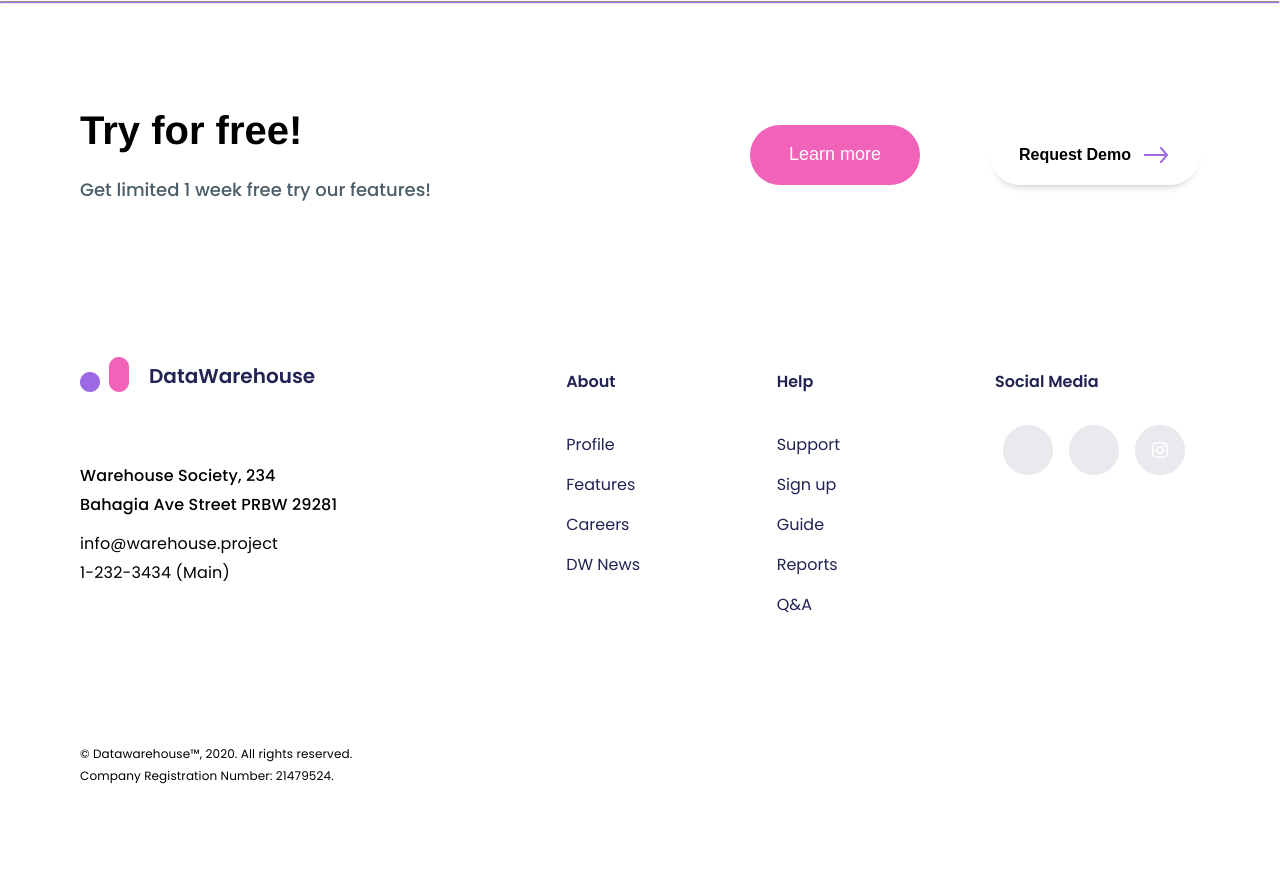
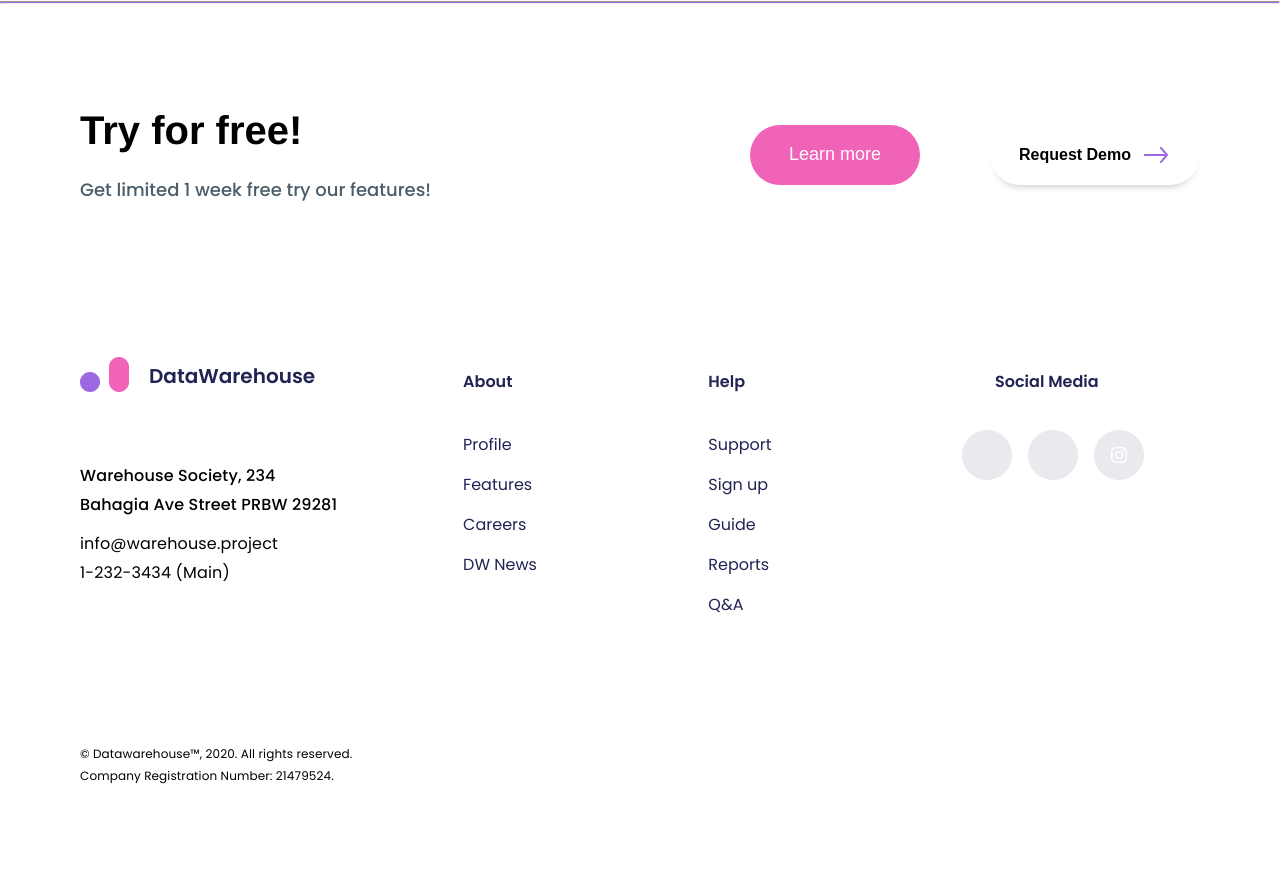
Before and after one commit to M-skyi/SLAB-SHOP.io, a plain HTML site: page index.html in a window 1280 px wide. Shown: the part 3679-4561 px from the top of the page. Drawn offline with nearby package versions, Linux system fonts and the light colour scheme.

Commit message:
add footer

```diff
--- a/index.html
+++ b/index.html
@@ -193,7 +193,7 @@
         <footer>
             <div class="container">
                 <div class="row">
-                    <div class="col-xl-6 col-sm-12">
+                    <div class="col-xl-6 col-sm-12 col-md-5">
                         <div class="headline-features headline-footer">
                             Try for free!
                         </div>
@@ -201,7 +201,7 @@
                             Get limited 1 week free try our features!
                         </div>
                     </div>
-                    <div class="col-xl-6 col-sm-12">
+                    <div class="col-xl-6 col-sm-12 col-md-5">
                         <div class="buttons-footer">
                             <div class="learn-more button-lern-more-footer">
                                 <button>Learn more</button>
@@ -213,7 +213,7 @@
                     </div>
                 </div>
                 <div class="row">
-                    <div class="col-xl-3 col-sm-12">
+                    <div class="col-xl-3 col-sm-12 col-md-5">
                         <div class="col-xl-2 col-sm-4 col-md-1 header-logo footer-logo">
                             <a class="logo-footer" href="#">
                                 <img src="img/Logo.png" alt="Logo">
@@ -230,8 +230,7 @@
                                 <br> 1-232-3434 (Main)</p>
                         </div>
                     </div>
-                <div class="flex-row">
-                    <div class="col-xl-3 footer-navigation-right">
+                    <div class="col-xl-3 footer-navigation-right col-md-2 ">
                         <div class="container-footer-navigation">
                             <p class="footer-navigation-headline">About</p>
                             <ul class="footer-navigation-list">
@@ -242,7 +241,7 @@
                             </ul>
                         </div>
                     </div>
-                    <div class="col-xl-3 footer-navigation-right ">
+                    <div class="col-xl-3 footer-navigation-right col-md-2  ">
                         <div class="container-footer-navigation list-position">
                             <p class="footer-navigation-headline">Help</p>
                             <ul class="footer-navigation-list">
@@ -254,8 +253,7 @@
                             </ul>
                         </div>
                     </div>
-                </div>
-                    <div class="col-xl-3 col-sm-12">
+                    <div class="col-xl-3 col-sm-12 col-md-2">
                         <div class="container-footer-social">
                             <p class="footer-navigation-headline social-position">Social Media</p>
                             <div class="container-icon-social">
@@ -279,13 +277,13 @@
                     </div>
                 </div>
                 <div class="row reverse">
-                    <div class="col-xl-6 col-sm-12">
+                    <div class="col-xl-6 col-sm-12 col-md-5">
                         <div class="registration-company">
                             © Datawarehouse™, 2020. All rights reserved. <br>
                             Company Registration Number: 21479524.
                         </div>
                     </div>
-                    <div class="col-xl-6 col-sm-12">
+                    <div class="col-xl-6 col-sm-12 col-md-5">
                         <div class="container-footer-message">
                             <div class="background-message">
                                 <a class="content-message" href="#">
--- a/style.css
+++ b/style.css
@@ -1059,6 +1059,14 @@ margin-bottom: 30px;
         flex: 0 0 8.33%;
         max-width: 8.33%;
     }
+    .col-md-5 {
+        flex: 0 0 50%;
+        max-width: 50%;
+    }
+    .col-md-2 {
+        flex: 0 0 16.66%;
+        max-width: 16.66%;
+    }
 
     .nav-header {
         margin-left: 50px;
@@ -1125,6 +1133,23 @@ margin-bottom: 30px;
     .headline-features {
         margin-bottom: 30px;
     }
+    .footer-navigation-right {
+        align-items: flex-start;
+
+    }
+    .container-icon-social {
+        display: flex;
+        margin-left: 22px;
+        flex-direction: column;
+    }
+    .icon-social {
+        height: 50px;
+        width: 50px;
+        margin: 5px 8px;
+    }
+    .social-position {
+        margin-left: 0px;
+    }
 
 }
 
@@ -1132,6 +1157,17 @@ margin-bottom: 30px;
     .col-xl-8 {
         flex: 0 0 66.66%;
         max-width: 66.66%;
+    }
+    .container-icon-social {
+        display: flex;
+        margin-left: 34px;
+        flex-direction: row;
+    }
+    .footer-navigation-right {
+        align-items: center;
+    }
+    .social-position {
+        margin-left: 75px;
     }
 
     .col-xl-3 {
```
